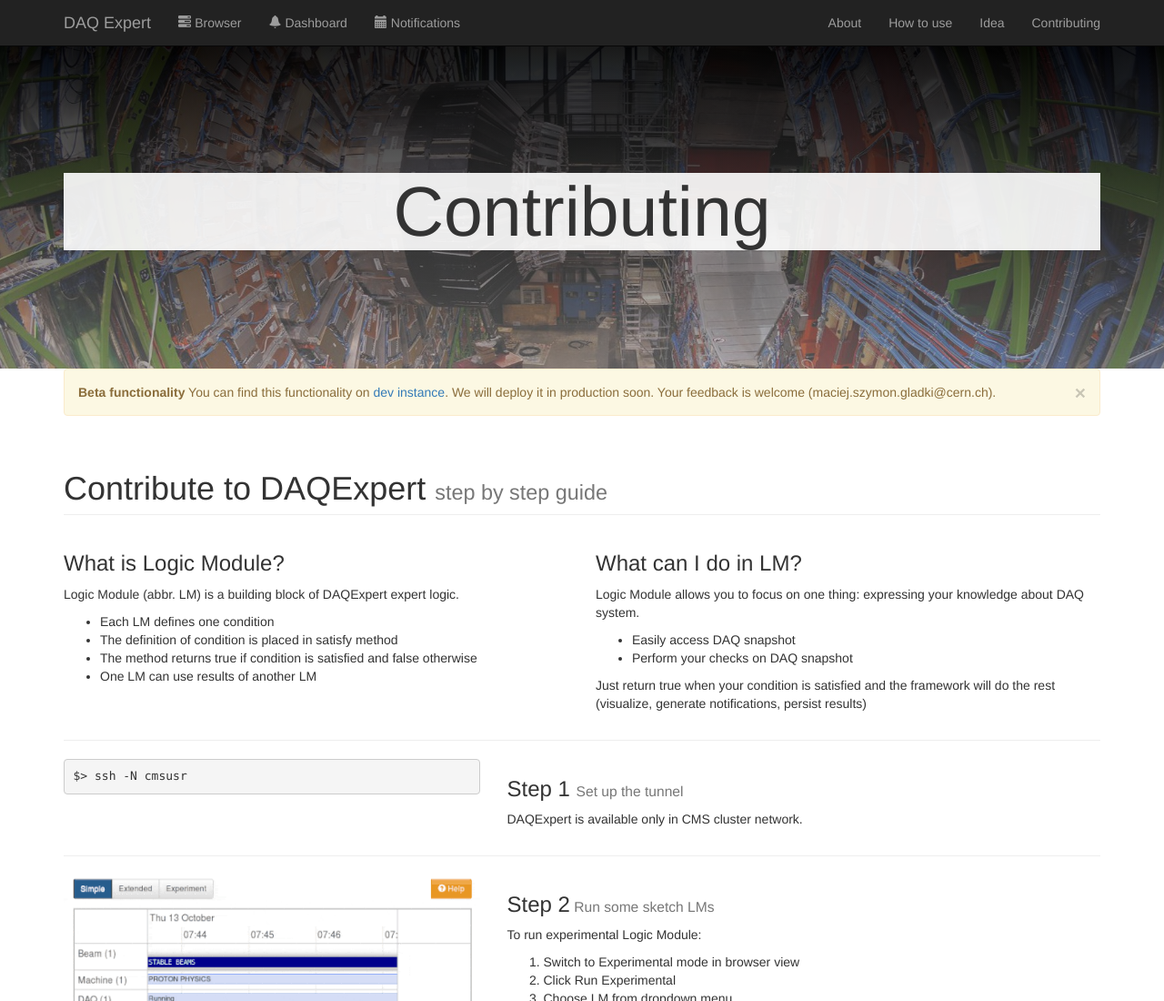
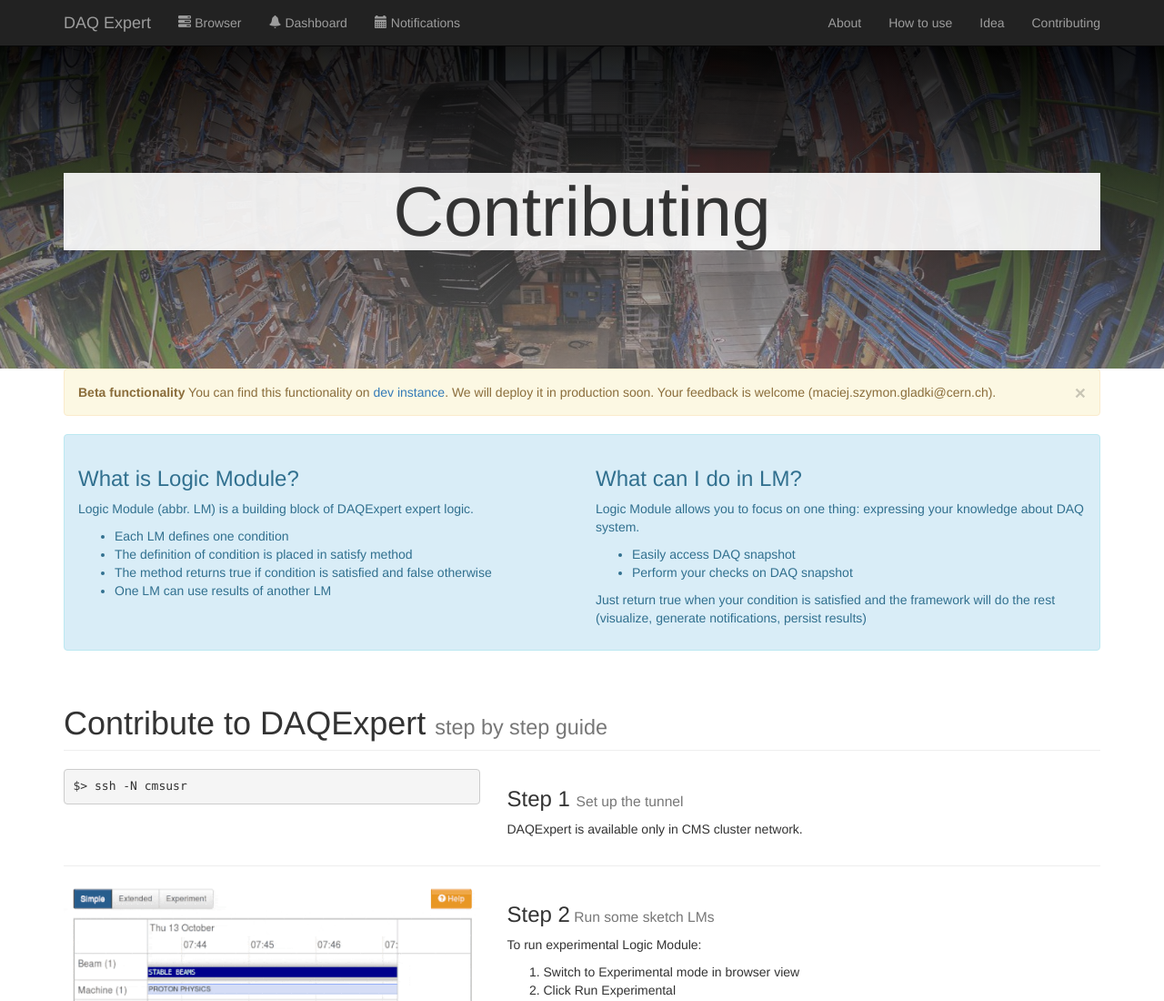
Before and after one commit to gladky/expert-landing, a plain HTML site: page logic-contributing.html in a window 1280 px wide. Shown: the top 1100 px of the page at 91% size. Drawn offline with Linux system fonts and the light colour scheme.

Commit message:
feat(): lm definition separate

```diff
--- a/logic-contributing.html
+++ b/logic-contributing.html
@@ -41,16 +41,11 @@
 			<button type="button" class="close" data-dismiss="alert">×</button>
 			<strong>Beta functionality</strong> You can find this functionality
 			on <a href="http://daq-expert-dev.cms:8080/DAQExpert">dev
-				instance</a>. We will deploy it in production soon. Your feedback is welcome (maciej.szymon.gladki@cern.ch).
+				instance</a>. We will deploy it in production soon. Your feedback is
+			welcome (maciej.szymon.gladki@cern.ch).
 		</div>
-		<!-- Page Heading -->
-		<div class="row">
-			<div class="col-lg-12">
-				<h1 class="page-header">
-					Contribute to DAQExpert <small>step by step guide</small>
-				</h1>
-			</div>
-		</div>
+
+		<div class="alert alert-info" role="alert">
 
 			<div class="row">
 
@@ -80,9 +75,25 @@
 				</div>
 			</div>
 
-		<hr>
+		</div>
 
-		<!-- /.row -->
+
+
+
+		<!-- Page Heading -->
+		<div class="row">
+			<div class="col-lg-12">
+				<h1 class="page-header">
+					Contribute to DAQExpert <small>step by step guide</small>
+				</h1>
+			</div>
+		</div>
+
+
+
+
+
+
 		<div class="row">
 			<div class="col-md-5">
 				<pre style="" class="default prettyprint prettyprinted"><code>$> ssh -N cmsusr</code></pre>
```
Lines whose indentation alone changed are shown as unchanged.
